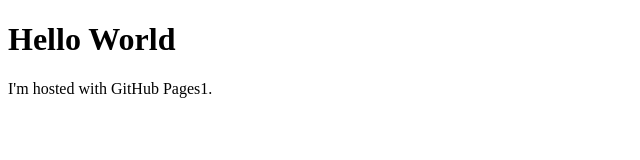
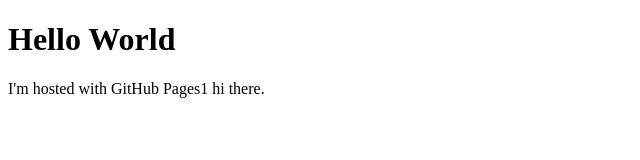
Before and after one commit to Jeff-web-sketch/site, a plain HTML site: page index.html in a window 1280 px wide. Shown: the full height of the page, 0-640 px from the left. Drawn offline with Linux system fonts and the light colour scheme.

Commit message:
hi there
1

```diff
--- a/index.html
+++ b/index.html
@@ -2,6 +2,6 @@
 <html>
 <body>
 <h1>Hello World</h1>
-<p>I'm hosted with GitHub Pages1.</p>
+<p>I'm hosted with GitHub Pages1 hi there.</p>
 </body>
 </html>
```
